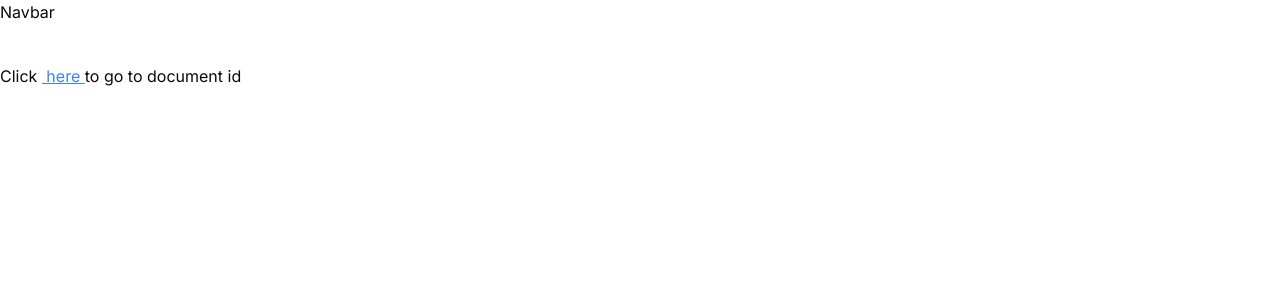
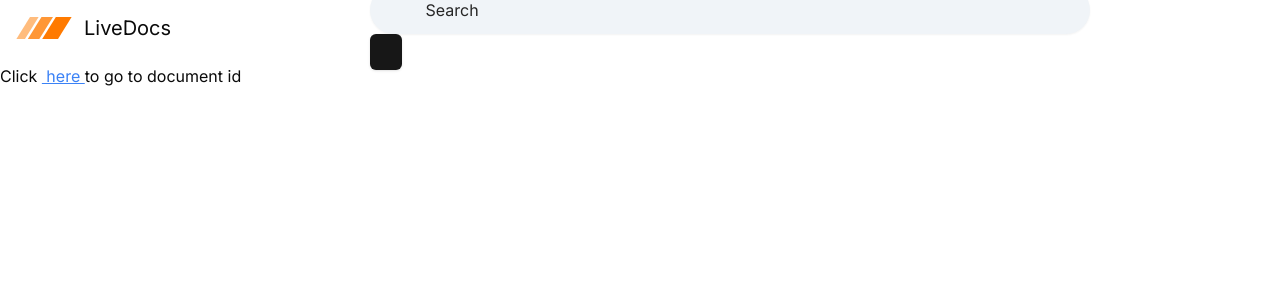
Before and after one commit to SHIVAMTANK/LIveDocs, a Next.js app in the folder live-docs/: page / in a window 1280 px wide. Shown: the top 300 px of the page. Built offline with nearby package versions, Linux system fonts and the light colour scheme.

Commit message:
adding navbar and search option

```diff
--- a/live-docs/src/app/(home)/navbar.tsx
+++ b/live-docs/src/app/(home)/navbar.tsx
@@ -1,10 +1,21 @@
 import Link from "next/link";
 import Image from "next/image";
+import { SearchInput } from "./search-input";
 
 export const Navbar = () =>{
     return(
-        <nav>
-            Navbar
+
+        <nav  className="flex items-center justify-between h-full w-full">
+            <div className="flex gap-3 items-center shrink-0 pr-6">
+                <Link href="/">
+                    <Image src="/logo.svg" alt="Logo" width={56} height={50}/>
+                </Link>
+                <h3 className="text-xl">
+                    LiveDocs
+                </h3>
+            </div>
+            <SearchInput/>
+            <div />
         </nav>
     )
 }
--- a/live-docs/src/app/(home)/page.tsx
+++ b/live-docs/src/app/(home)/page.tsx
@@ -5,7 +5,7 @@
 export default function Home() {
   return(
     <div className="flex flex-col  min-h-screen">
-      <div className="fixed top-0 left-0 right-0 z-10 h-15 bg-white">
+      <div className="fixed top-0 left-0 right-0 z-10 h-14 bg-white p-4">
         <Navbar />
       </div>
       <div className="mt-16">
--- /dev/null
+++ b/live-docs/src/app/(home)/search-input.tsx
@@ -0,0 +1,18 @@
+import { Button } from "@/components/ui/button"
+import { Input } from "@/components/ui/input"
+
+export const SearchInput = () =>{
+    return(
+        <div className="flex-1 flex items-center justify-center">
+
+            <form className="relative max-w-[720px] w-full">
+                <Input
+                placeholder="Search"
+                className="md:text-base placeholder:text-neutral-800 px-14 w-full border-none focus-visible:shadow-[0_1px_1px_0_rgba(65,69,73,.3),0_1px_3px_1px_rgba(65,69,73,.15)] bg-[#F0F4F8] rounded-full h-[48px] focus-visible:ring-0 focus:bg-white"/>
+                <Button >
+
+                </Button>
+            </form>
+        </div>
+    )
+}
```
